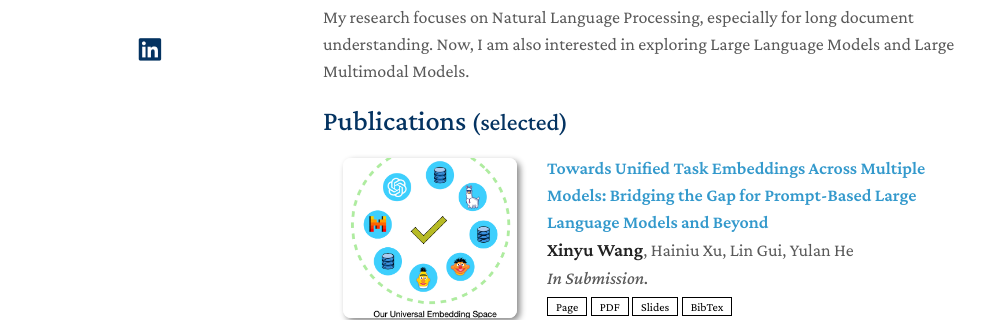
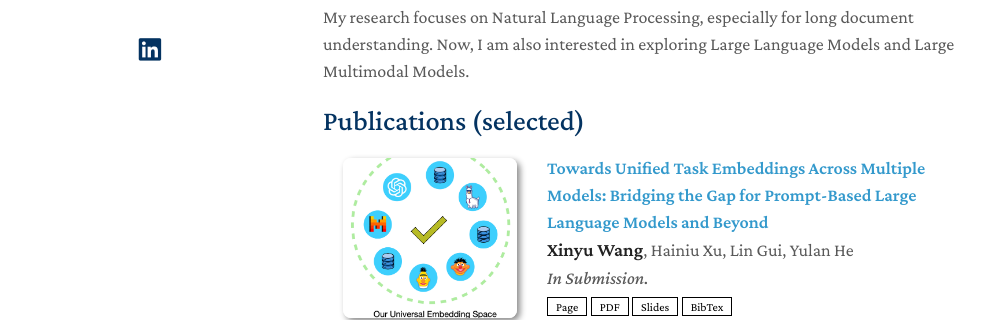
Before and after one commit to xnyuwg/xnyuwg.github.io, a Jekyll site: the page built from index.md, in a window 1280 px wide and 1400 px high. Shown: the part 324-644 px from the top of the window, without its empty margins (147-1135 px from the left). Built offline with Jekyll 4.4.1, drawn with Linux system fonts in a browser that asks for light colours; nearby versions of some CDN libraries; a style sheet for code colours, icons or effects is not loaded; some of the changed text lies outside the part shown.

Commit message:
update font

```diff
--- a/_includes/publications.md
+++ b/_includes/publications.md
@@ -1,4 +1,4 @@
-<h2 id="publications" style="margin: 2px 0px -15px;">Publications <font size=5>(selected)</font></h2>
+<h2 id="publications" style="margin: 2px 0px -15px;">Publications (selected)</h2>
 
 <div class="publications">
 <ol class="bibliography">
--- a/_includes/publications2.md
+++ b/_includes/publications2.md
@@ -1,4 +1,4 @@
-<h2 id="publications" style="margin: 2px 0px -15px;">Publications <font size=5>(other)</font></h2>
+<h2 id="publications" style="margin: 2px 0px -15px;">Publications (other)</h2>
 
 <div class="publications">
 <ol class="bibliography">
```
